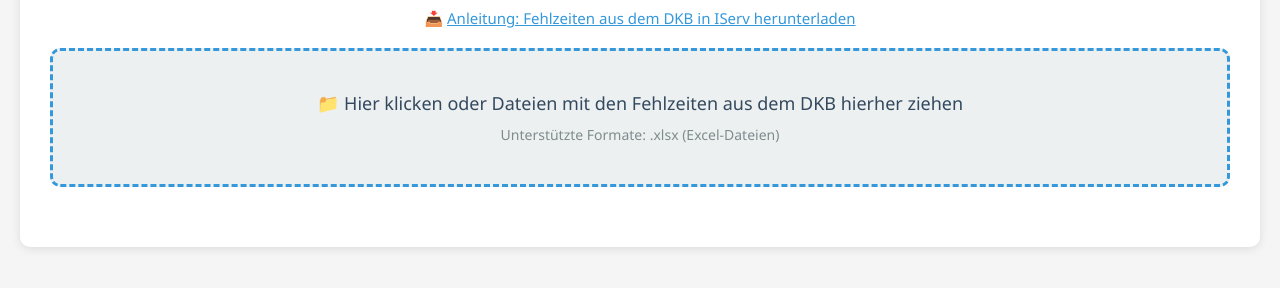
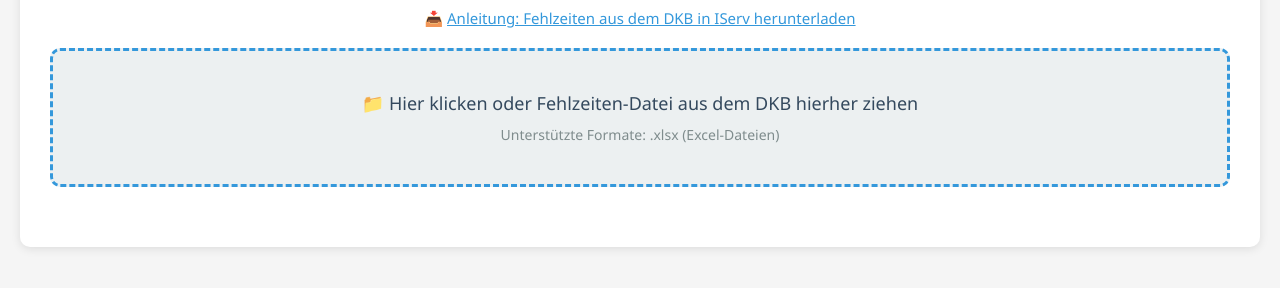
Before and after one commit to Fle-teach/toolhub, a plain HTML site: page iserv_klassenbuch/fehlzeiten_nach_faechern_auswerten/index.html in a window 1280 px wide. Shown: the part 136-424 px from the top of the page. Drawn offline with Linux system fonts and the light colour scheme.

Commit message:
Anpassung Formulierung.

```diff
--- a/iserv_klassenbuch/fehlzeiten_nach_faechern_auswerten/index.html
+++ b/iserv_klassenbuch/fehlzeiten_nach_faechern_auswerten/index.html
@@ -404,7 +404,7 @@
         </div>
 
         <div class="upload-area" id="uploadArea">
-            <div class="upload-text">📁 Hier klicken oder Dateien mit den Fehlzeiten aus dem DKB hierher ziehen</div>
+            <div class="upload-text">📁 Hier klicken oder Fehlzeiten-Datei aus dem DKB hierher ziehen</div>
             <div class="upload-hint">Unterstützte Formate: .xlsx (Excel-Dateien)</div>
             <input type="file" id="fileInput" class="file-input" accept=".xlsx" />
         </div>
```
Also changed, not shown: 2 other files.
